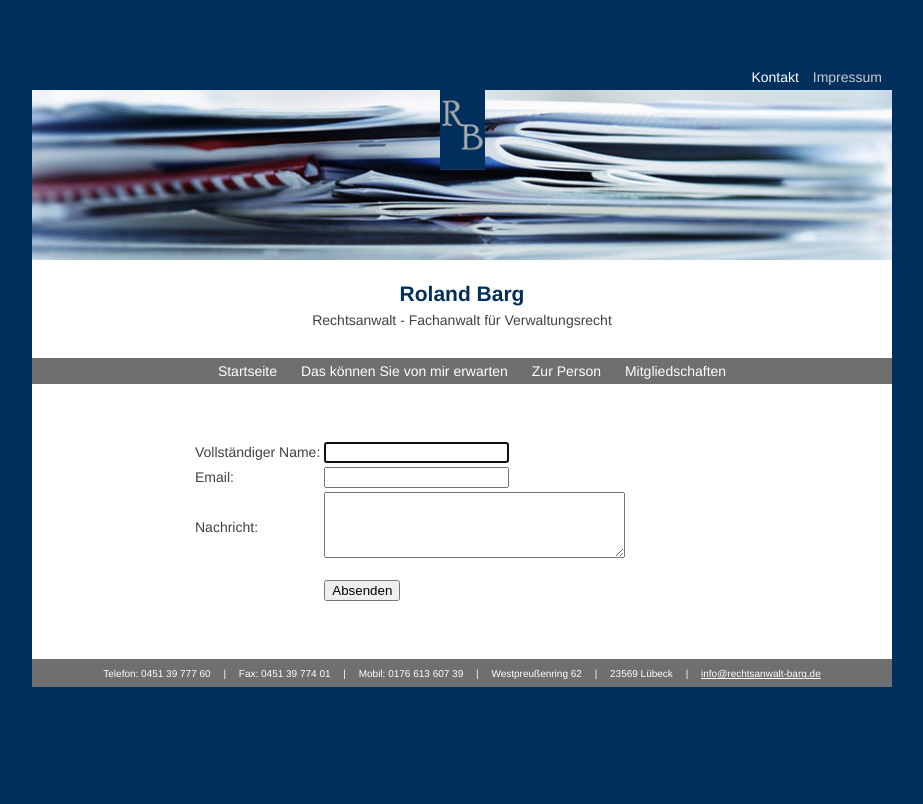
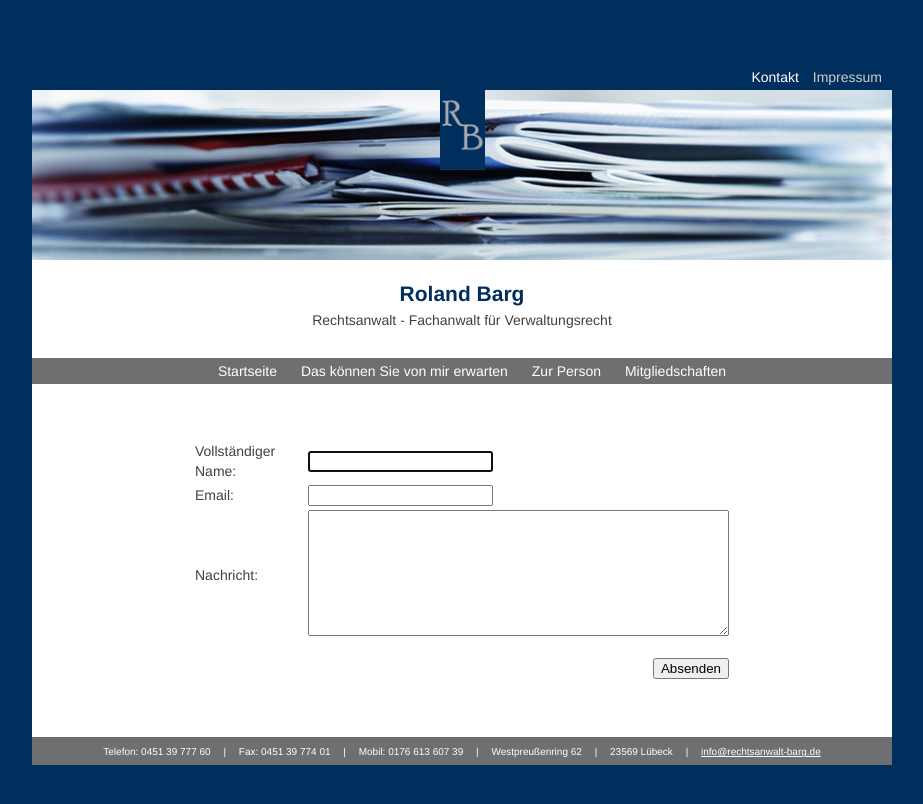
Before and after one commit to RWCB/rechtsanwalt-barg, a Jekyll site: the page built from contact.md, in a window 1280 px wide. Shown: the top 804 px of the page, without its empty margins (178-1101 px from the left). Built offline with Jekyll 4.4.1, drawn with Linux system fonts in a browser that asks for light colours; our own code applies the rules of GitHub Pages for plain Markdown files; a script that is not in the unit is left out; the repository's description, which GitHub fills in, is left out.

Commit message:
Update contact.html

```diff
--- a/_includes/contact.html
+++ b/_includes/contact.html
@@ -11,12 +11,12 @@
         </tr>
         <tr>
             <td><label for="message">Nachricht:</label></td>
-            <td><textarea id="message" name="message" cols="35" rows="4" required></textarea></td>
+            <td><textarea id="message" name="message" cols="50" rows="8" required></textarea></td>
         </tr>
         <tr height = 10px></tr>
         <tr>
             <td></td>
-            <td><input type="submit" value="Absenden"></td>
+            <td align="right"><input type="submit" value="Absenden"></td>
         </tr>
     </table>
 </form>
```
